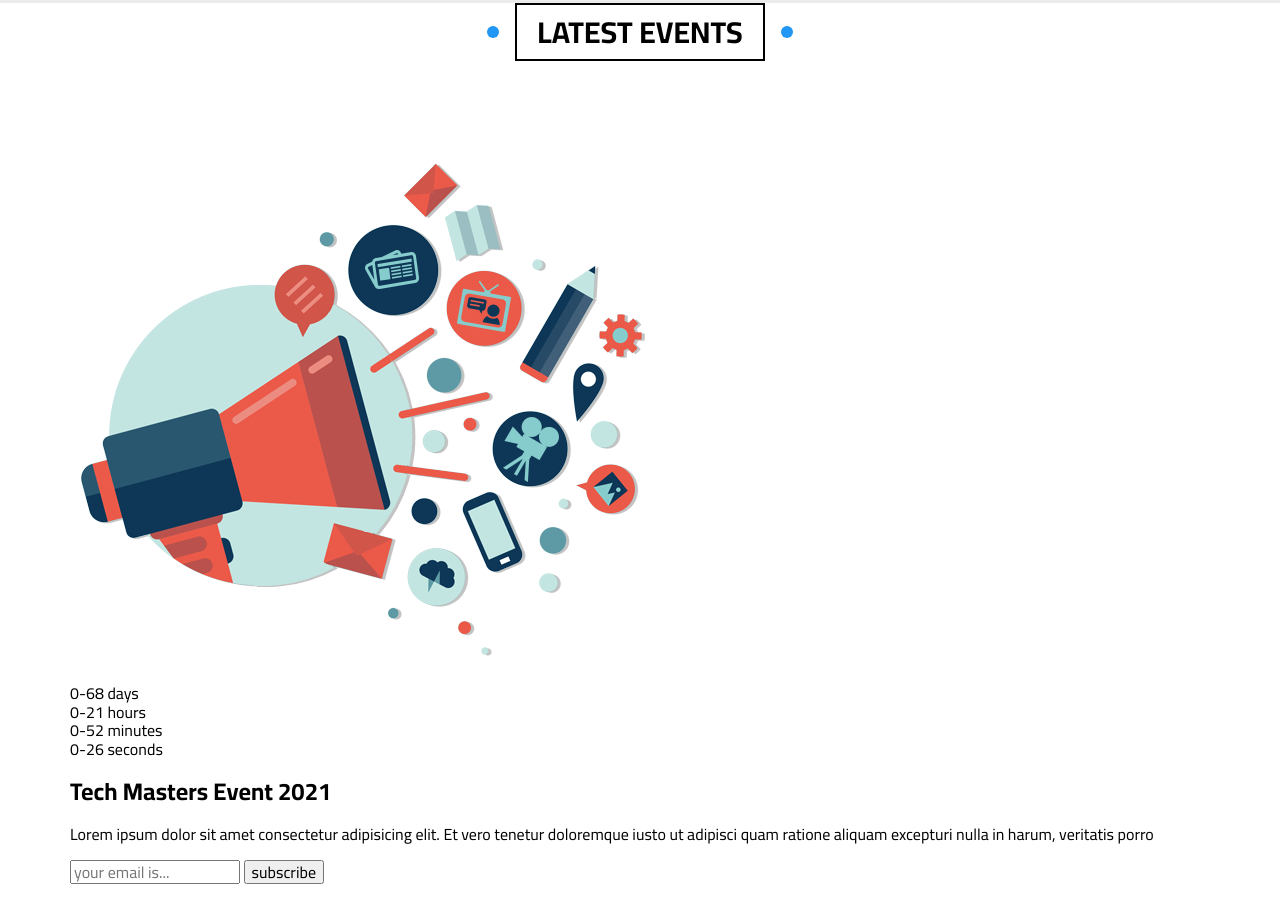
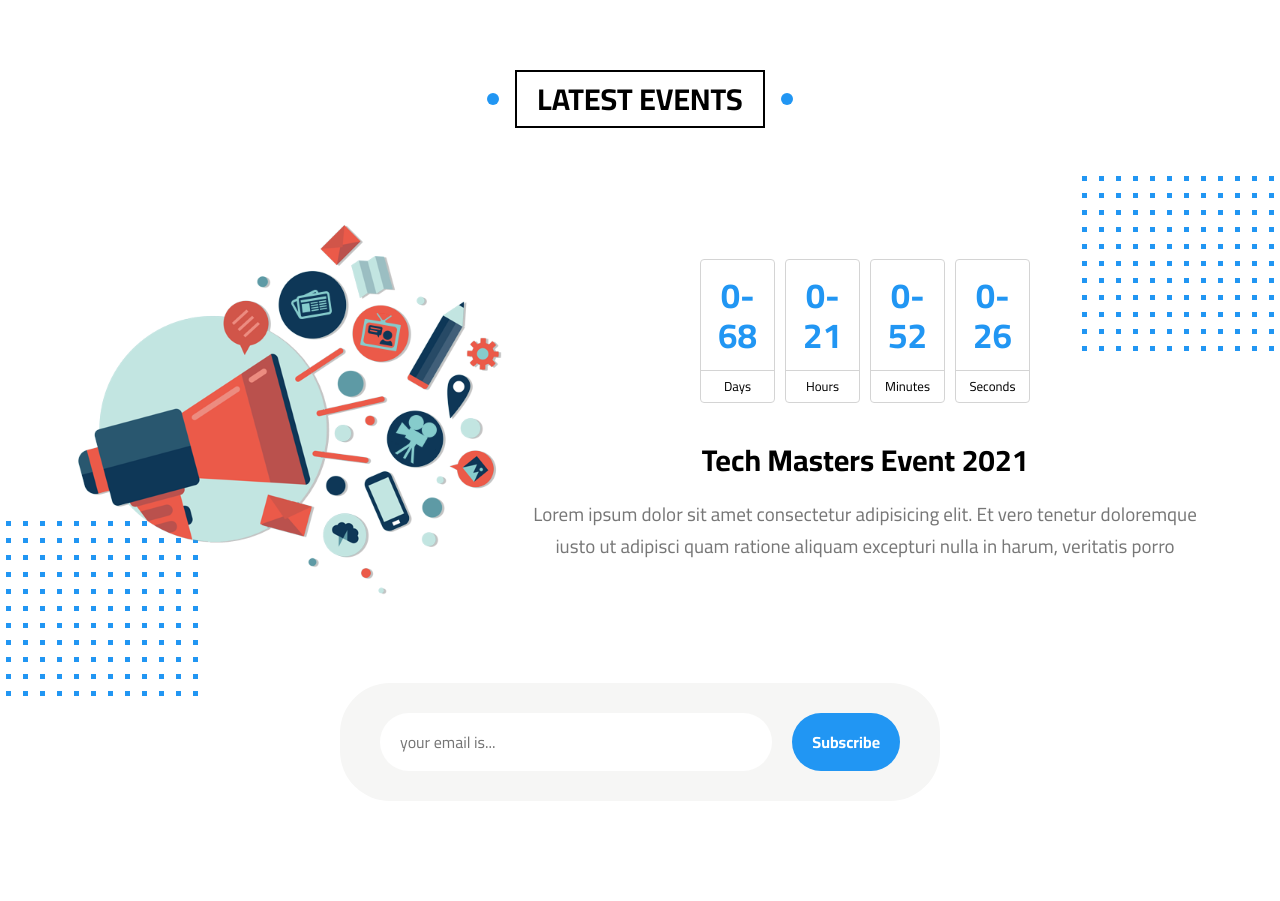
Before and after one commit to Karam-jb/project, a plain HTML site: page index.html in a window 1280 px wide. Shown: the part 9176-10077 px from the top of the page. Drawn offline with Linux system fonts and the light colour scheme.

Commit message:
Created Events

```diff
--- a/CSS/master.css
+++ b/CSS/master.css
@@ -105,6 +105,28 @@ h2.main-heading::after{
    width: 0;
    height: 0;
    background: linear-gradient(70deg , white 25% , transparent 25%);
+}
+.dots-up{
+   position: absolute;
+   width: 204px;
+   height: 186px;
+   right: 0px;
+   top: 200px;
+   background: radial-gradient(var(--main-color) 24%, #fff 24%);
+   background-size: 17px 17px;
+   background-position: 0 0;
+   z-index: -1;
+}
+.dots-down{
+   position: absolute;
+   width: 204px;
+   height: 186px;
+   left: 0px;
+   bottom: 200px;
+   background: radial-gradient(var(--main-color) 24%, #fff 24%);
+   background-size: 17px 17px;
+   background-position: 0 0;
+   z-index: -1;
 }
 /* End Components */
 
@@ -816,7 +838,7 @@ width: fit-content;
    max-width: 100%;
 }
 .work .container .box{
-   padding: 20px 30px;
+   padding: 30px;
    background-color: #f6f6f6;
    display: flex;
    justify-content: space-between;
@@ -856,6 +878,7 @@ width: fit-content;
    color: #777;
    line-height: 1.7;
    font-size: 18px;
+   margin: 5px 0 0;
 }
 @media (max-width:991px){
    .work .container{
@@ -863,6 +886,135 @@ width: fit-content;
    }
 }
 /* End work */
+
+/* Start Events */
+.events {
+   padding-top: var(--main-padding-top);
+   padding-bottom: var(--main-padding-bottom);
+   position: relative;
+}
+.events .container{
+   display: flex;
+   flex-direction: column;
+   justify-content: space-between;
+}
+.events .container .content{
+   display: flex;
+   justify-content: space-between;
+   align-items: center;
+}
+.events .container .content img{
+   max-width: 450px;
+}
+.events .container .content .count-down{
+   display: flex;
+   flex-direction: column;
+   align-items: center;
+   gap: 20px;
+}
+.events .container .content .count-down .time{
+   display: flex;
+   justify-content: space-between;
+   align-items: center;
+   gap: 10px;
+}
+.events .container .content .count-down .time .count{
+   display: flex;
+   justify-content: space-between;
+   align-items: center;
+   flex-direction: column;
+   border: 1px solid var(--border-count);
+   width: 75px;
+   border-radius: 4px;
+   position: relative;
+   text-align: center;
+   --border-count: #d4d4d4;
+   transition: var(--main-transition);
+   background-color: #ffffff99;
+}
+.events .container .content .count-down .time .count:hover{
+   --border-count: var(--main-color);
+}
+.events .container .content .count-down .time .count span:first-of-type{
+   font-weight: bold;
+   color: var(--main-color);
+   font-size: 35px;
+   padding: 15px;
+}
+.events .container .content .count-down .time .count span:last-of-type{
+   padding: 8px 10px;
+   font-size: 13px;
+   border-top: 1px solid var(--border-count);
+   transition: var(--main-transition);
+   width: 100%;
+   text-transform: capitalize;
+}
+.events .container .content .count-down h2{
+   font-size: 30px;
+   margin: 20px 0 0;
+}
+.events .container .content .count-down p{
+   margin: 0;
+   line-height: 1.7;
+   color: #777;
+   font-size: 19px;
+   text-align: center;
+   background-color: #ffffff99;
+}
+.events .container .subscribe {
+   width: 100%;
+   margin: 70px 0 0;
+}
+.events .container .subscribe form{
+   display: flex;
+   margin: 0 auto;
+   width: 600px;
+   justify-content: space-between;
+   align-items: center;
+   gap: 20px;
+   background-color: #f6f6f5;
+   padding: 30px 40px;
+   border-radius: 50px;
+}
+.events .container .subscribe form *:focus{
+   outline: none;
+}
+.events .container .subscribe form input[type="email"]{
+   padding: 20px;
+   border: none;
+   flex: 1;
+   border-radius: 50px;
+   caret-color: var(--main-color);
+}
+.events .container .subscribe form input[type="submit"]{
+   padding: 20px;
+   background-color: var(--main-color);
+   color: white;
+   text-transform: capitalize;
+   border: none;
+   border-radius: 50px;
+   font-weight: bold;
+   cursor: pointer;
+}
+@media (max-width: 991px) {
+   .events .container .content img{
+      display: none;
+   }
+   .events .container .subscribe form{
+      flex-direction: column;
+      max-width: 100%;
+      border-radius: 0;
+   }
+   .events .container .subscribe form input[type="email"]{
+      width: 100%;
+      border-radius: 0;
+   }
+   .events .container .subscribe form input[type="submit"]{
+      width: 100%;
+      border-radius: 0;
+   }
+}
+/* End Events */
 
 /* Start Animations */
 
--- a/index.html
+++ b/index.html
@@ -522,7 +522,7 @@
    <!-- End Skills -->
    <!-- Start How-It-Works -->
    <div class="work" id="how-it-works">
-      <h2 class="main-heading">how it Works</h2>
+      <h2 class="main-heading">how it Works ?</h2>
       <div class="container">
          <img src="pictures/work-steps.png" alt="">
          <div class="content">
@@ -553,11 +553,14 @@
    <!-- End How-It-Works -->
    <!-- Start Events -->
    <div class="events" id="events">
+      <div class="dots-up"></div>
+      <div class="dots-down"></div>
       <h2 class="main-heading">latest events</h2>
       <div class="container">
          <div class="content">
          <img src="pictures/events.png" alt="Events">
             <div class="count-down">
+               <div class="time">
                   <div class="count">
                      <span class="num">0-68</span>
                      <span>days</span>
@@ -574,6 +577,7 @@
                      <span class="num">0-26</span>
                      <span>seconds</span>
                   </div>
+               </div>
                <h2>Tech Masters Event 2021</h2>
                <p>Lorem ipsum dolor sit amet consectetur adipisicing elit. Et vero tenetur doloremque iusto ut adipisci quam ratione aliquam excepturi nulla in harum, veritatis porro</p>
             </div>
```
Lines whose indentation alone changed are shown as unchanged.
